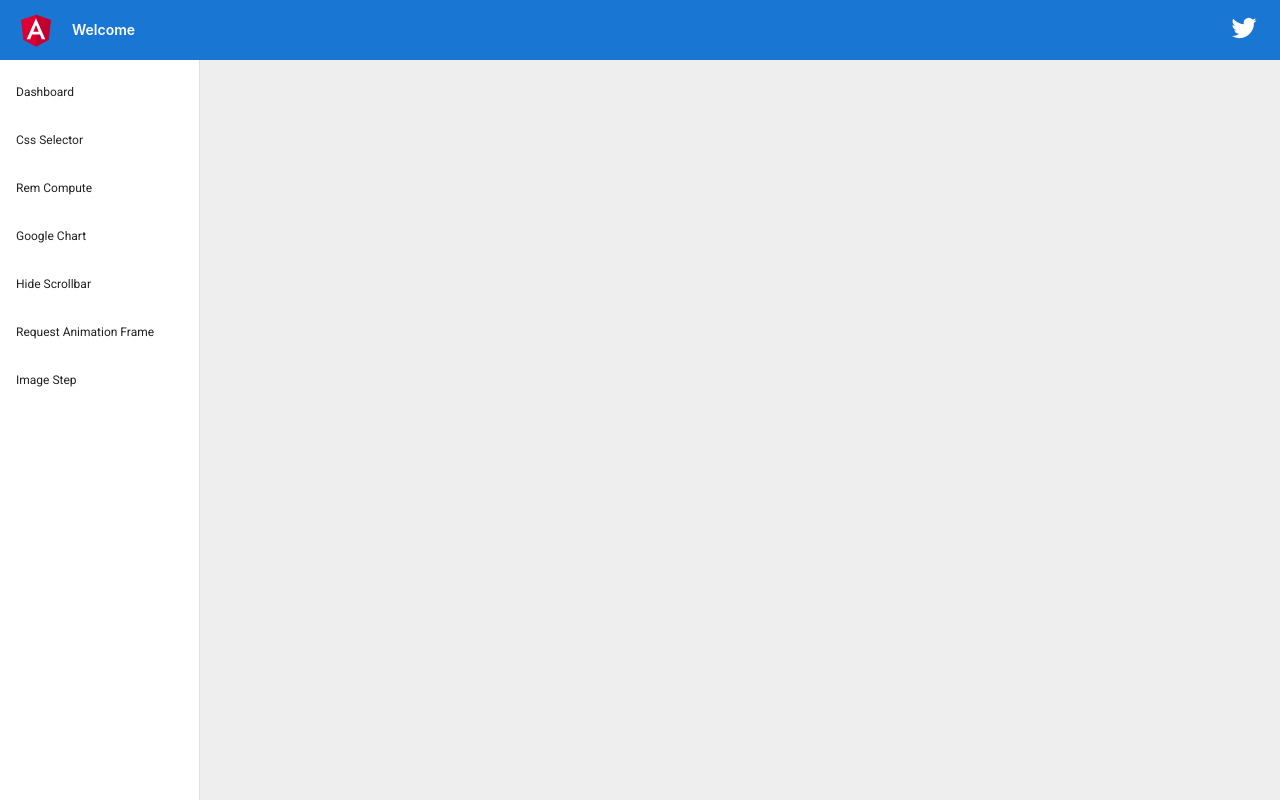
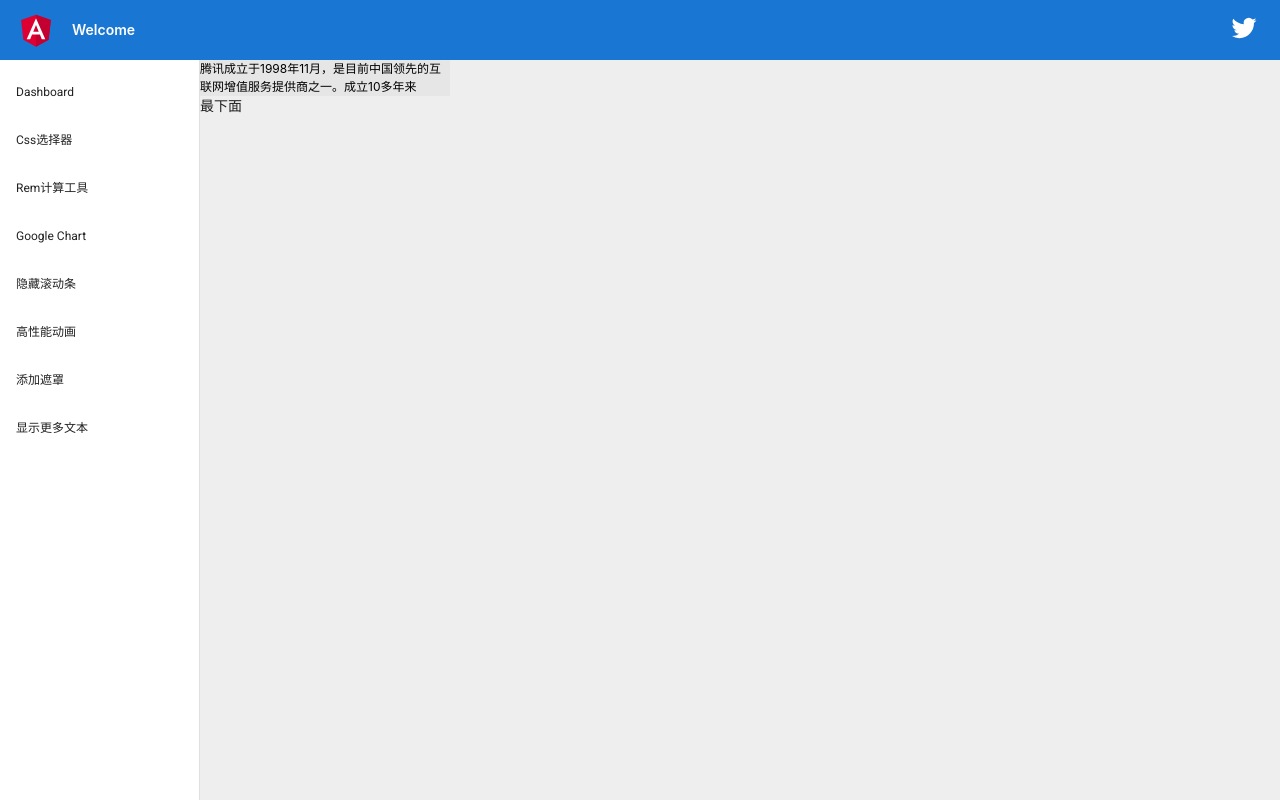
Before and after one commit to a1992012015/angular-demo-app, an Angular app: page /text-view in a window 1280 px wide. Before the commit this address led to /. Built offline with nearby package versions, Linux system fonts and the light colour scheme.

Commit message:
添加文本显示方式

```diff
--- a/src/app/app-routing.module.ts
+++ b/src/app/app-routing.module.ts
@@ -9,6 +9,7 @@ import { GapiReadyResolverGuard } from './guard/gapi-ready-resolver.guard';
 import { HideScrollbarComponent } from './hide-scrollbar/hide-scrollbar.component';
 import { RequestAnimationFrameComponent } from './request-animation-frame/request-animation-frame.component';
 import { ImagesStepComponent } from './images-step/images-step.component';
+import { TextViewComponent } from './text-view/text-view.component';
 
 const routes: Routes = [
   {
@@ -40,6 +41,10 @@ const routes: Routes = [
     path: 'images-step',
     component: ImagesStepComponent,
   },
+  {
+    path: 'text-view',
+    component: TextViewComponent,
+  },
 ];
 
 @NgModule({
--- a/src/app/app.component.ts
+++ b/src/app/app.component.ts
@@ -14,11 +14,11 @@ export class AppComponent implements OnInit {
       routerPath: '/',
     },
     {
-      routerName: 'Css Selector',
+      routerName: 'Css选择器',
       routerPath: '/css-selector',
     },
     {
-      routerName: 'Rem Compute',
+      routerName: 'Rem计算工具',
       routerPath: '/rem-compute',
     },
     {
@@ -26,16 +26,20 @@ export class AppComponent implements OnInit {
       routerPath: '/google-chart',
     },
     {
-      routerName: 'Hide Scrollbar',
+      routerName: '隐藏滚动条',
       routerPath: '/hide-scrollbar'
     },
     {
-      routerName: 'Request Animation Frame',
+      routerName: '高性能动画',
       routerPath: '/request-animation-frame'
     },
     {
-      routerName: 'Image Step',
+      routerName: '添加遮罩',
       routerPath: '/images-step'
+    },
+    {
+      routerName: '显示更多文本',
+      routerPath: '/text-view'
     }
   ];
 
--- a/src/app/app.module.ts
+++ b/src/app/app.module.ts
@@ -17,6 +17,7 @@ import { HideScrollbarComponent } from './hide-scrollbar/hide-scrollbar.componen
 import { RequestAnimationFrameComponent } from './request-animation-frame/request-animation-frame.component';
 import { ImagesStepComponent } from './images-step/images-step.component';
 import { ImageStepOverlayComponent } from './images-step/image-step-overlay/image-step-overlay.component';
+import { TextViewComponent } from './text-view/text-view.component';
 
 @NgModule({
   declarations: [
@@ -29,6 +30,7 @@ import { ImageStepOverlayComponent } from './images-step/image-step-overlay/imag
     RequestAnimationFrameComponent,
     ImagesStepComponent,
     ImageStepOverlayComponent,
+    TextViewComponent,
   ],
   imports: [
     BrowserModule,
--- /dev/null
+++ b/src/app/text-view/text-view.component.html
@@ -0,0 +1,17 @@
+<div class="container">
+  <div class="ellipsis" [style.maxHeight]="show ? '' : '108px'">
+    <div class="ellipsis-container">
+<!--      <div class="ellipsis-content">腾讯成立于1998年11月，是目前中国领先的互联网增值服务提供商之一。成立10多年来，腾讯一直秉承“一切以用户价值为依归”的经营理念，为亿级海量用户提供稳定优质的各类服务，始终处于稳健发展状态。2004年6月16日，腾讯控股有限公司在香港联交所主板公开上市(股票代号700)。</div>-->
+      <div class="ellipsis-content">腾讯成立于1998年11月，是目前中国领先的互联网增值服务提供商之一。成立10多年来</div>
+
+      <div class="ellipsis-ghost">
+        <div class="ellipsis-placeholder" [style.height]="show ? '100%' : '108px'"></div>
+
+        <div class="ellipsis-more" (click)="viewClickEvent()">...更多</div>
+      </div>
+    </div>
+  </div>
+
+  <div class="ellipsis-less" *ngIf="show" (click)="viewClickEvent()">收起</div>
+</div>
+<p>最下面</p>
--- /dev/null
+++ b/src/app/text-view/text-view.component.scss
@@ -0,0 +1,66 @@
+.container {
+  position: relative;
+  width: 250px;
+  display: flex;
+  flex-direction: column;
+  align-items: flex-end;
+}
+
+.ellipsis {
+  position: relative;
+  background: rgb(230, 230, 230);
+  line-height: 18px;
+  overflow: hidden;
+}
+
+.ellipsis-container {
+  position: relative;
+  font-size: 50px;
+  color: transparent;
+}
+
+.ellipsis-content {
+  color: #000;
+  font-size: 12px;
+}
+
+.ellipsis-ghost {
+  position: absolute;
+  z-index: 1;
+  top: 0;
+  left: 50%;
+  width: 100%;
+  height: 100%;
+  color: #000;
+}
+
+.ellipsis-ghost:before {
+  content: "";
+  display: block;
+  float: right;
+  width: 50%;
+  height: 100%;
+}
+
+.ellipsis-placeholder {
+  content: "";
+  display: block;
+  float: right;
+  width: 50%;
+}
+
+.ellipsis-more {
+  position: relative;
+  float: right;
+  font-size: 12px;
+  width: 50px;
+  height: 18px;
+  margin-top: -18px;
+  background: #eeeeee;
+}
+
+.ellipsis-less {
+  height: 18px;
+  font-size: 12px;
+  background: #eeeeee;
+}
--- /dev/null
+++ b/src/app/text-view/text-view.component.ts
@@ -0,0 +1,21 @@
+import { Component, OnInit } from '@angular/core';
+
+@Component({
+  selector: 'app-text-view',
+  templateUrl: './text-view.component.html',
+  styleUrls: ['./text-view.component.scss'],
+})
+export class TextViewComponent implements OnInit {
+  show = false;
+
+  constructor() {
+  }
+
+  ngOnInit(): void {
+  }
+
+  viewClickEvent() {
+    console.log('viewClickEvent');
+    this.show = !this.show;
+  }
+}
```
Also changed, not shown: 1 other file (tests, documents, lock files or other folders).
